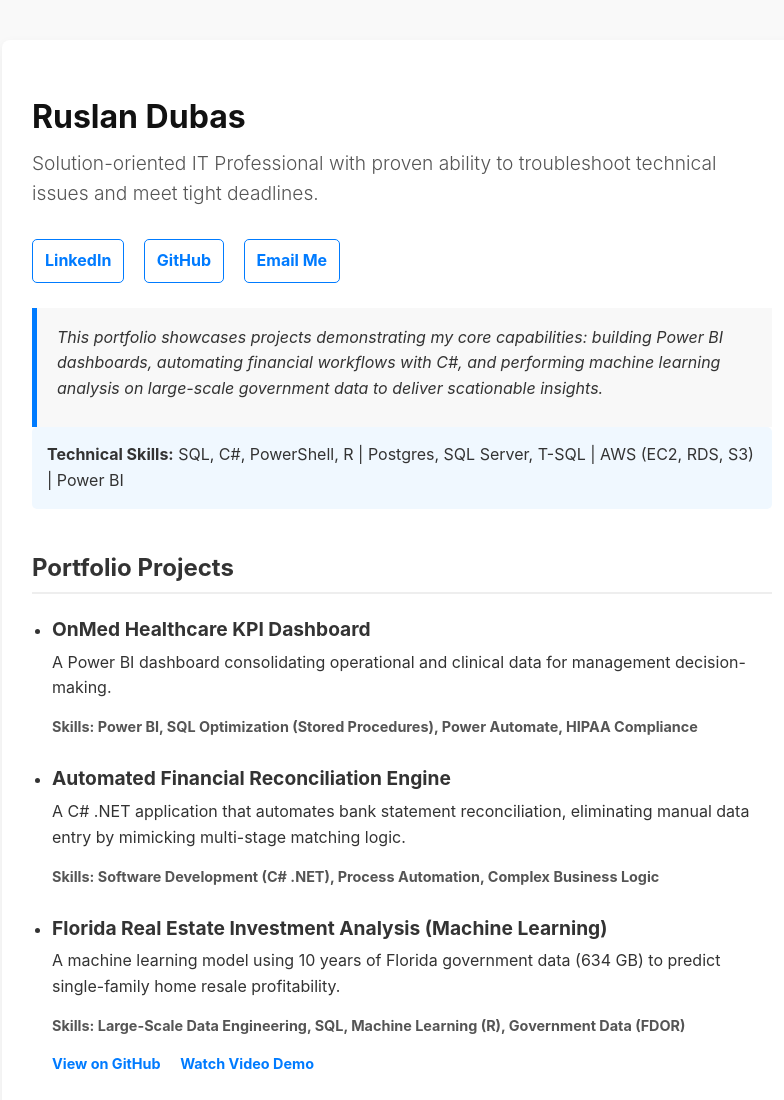
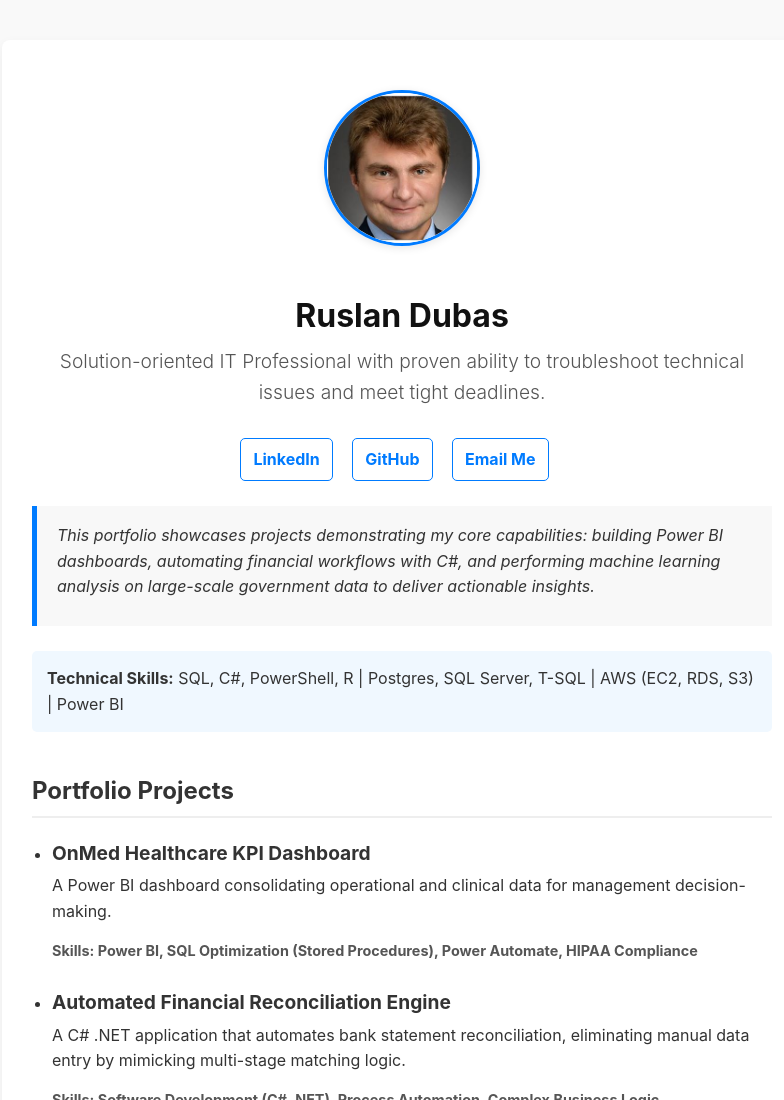
Before and after one commit to RusUsf/RusUsf.github.io, a plain HTML site: page index.html in a window 1280 px wide. Shown: the top 1100 px of the page, without its empty margins (238-1022 px from the left). Drawn offline with Linux system fonts and the light colour scheme.

Commit message:
Updated Script

```diff
--- a/index.html
+++ b/index.html
@@ -19,9 +19,19 @@
             padding: 30px;
             border-radius: 8px;
             box-shadow: 0 4px 12px rgba(0,0,0,0.05);
+            text-align: center; /* Center aligns the image and name */
         }
         h1 { color: #111; margin-bottom: 0; }
         .headline { font-size: 1.2em; color: #555; margin-top: 5px; font-weight: 300; }
+        .profile-pic {
+            width: 150px; /* Adjust size as needed */
+            height: 150px; /* Adjust size as needed */
+            border-radius: 50%; /* Makes it a circle */
+            object-fit: cover; /* Ensures the image covers the area without distortion */
+            margin: 20px auto 15px auto; /* Centers it horizontally, adds space */
+            border: 3px solid #007bff; /* Optional border */
+            box-shadow: 0 2px 8px rgba(0,0,0,0.1);
+        }
         .links { margin: 25px 0; }
         .links a {
             margin-right: 15px;
@@ -35,17 +45,21 @@
             margin-top: 5px;
         }
         .links a:hover { background-color: #007bff; color: #fff; }
-        h2 { border-bottom: 2px solid #eee; padding-bottom: 5px; margin-top: 40px; }
+        h2 { border-bottom: 2px solid #eee; padding-bottom: 5px; margin-top: 40px; text-align: left; }
 
         .overview {
             background-color: #f8f8f8;
             border-left: 5px solid #007bff;
             padding: 1px 20px 10px 20px;
             margin-top: 25px;
+            text-align: left;
         }
         .overview p { font-style: italic; }
 
-        .project-list { padding-left: 20px; }
+        .skills-summary { background-color: #f0f8ff; padding: 15px; border-radius: 5px; margin-top: 25px; text-align: left;}
+        .skills-summary p { margin: 0; }
+
+        .project-list { padding-left: 20px; text-align: left; }
         .project-list li { margin-bottom: 25px; }
         .project-list a.title { font-weight: bold; font-size: 1.2em; color: #333; text-decoration: none; }
         .project-list a.title:hover { text-decoration: underline; }
@@ -63,13 +77,12 @@
             margin-right: 15px;
         }
         .project-list .project-links a:hover { text-decoration: underline; }
-
-        .skills-summary { background-color: #f0f8ff; padding: 15px; border-radius: 5px; }
-        .skills-summary p { margin: 0; }
     </style>
 </head>
 <body>
     <div class="container">
+
+        <img src="profile.jpg" alt="Ruslan Dubas Headshot" class="profile-pic">
 
         <h1>Ruslan Dubas</h1>
         <p class="headline">
@@ -83,7 +96,7 @@
         </div>
 
         <div class="overview">
-            <p>This portfolio showcases projects demonstrating my core capabilities: building Power BI dashboards, automating financial workflows with C#, and performing machine learning analysis on large-scale government data to deliver scationable insights.</p>
+            <p>This portfolio showcases projects demonstrating my core capabilities: building Power BI dashboards, automating financial workflows with C#, and performing machine learning analysis on large-scale government data to deliver actionable insights.</p>
         </div>
 
         <div class="skills-summary">
```
Also changed, not shown: profile.JPG (added).
